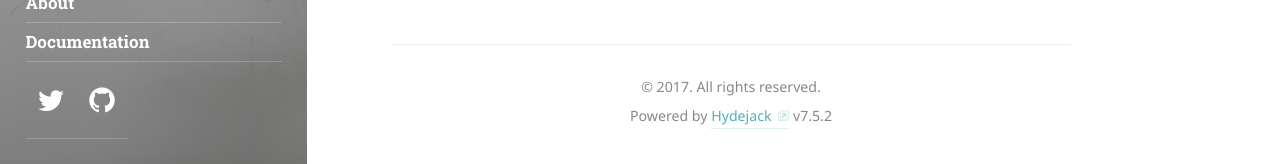
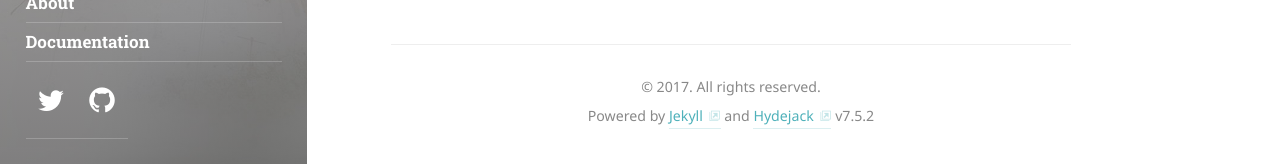
Before and after one commit to seunghyunhwang/seunghyunhwang.github.io, a Jekyll site: the page built from index.html, in a window 1280 px wide. Shown: the part 736-900 px from the top of the page. Built offline with Jekyll 4.4.1, drawn with Linux system fonts in a browser that asks for light colours; some web fonts are replaced; the list of posts is cut into pages by our own code.

Commit message:
Add the copyright

```diff
--- a/_includes/footer.html
+++ b/_includes/footer.html
@@ -11,6 +11,6 @@
     {% endfor %}
     </small></nav>
   {% endif %}
-  <p><small>Powered by <a class="external" href="https://qwtel.com/hydejack/">Hydejack</a> v<span id="_version">7.5.2</span></small></p>
+  <p><small>Powered by <a class="external" href="https://jekyllrb.com/">Jekyll</a> and <a class="external" href="https://qwtel.com/hydejack/">Hydejack</a> v<span id="_version">7.5.2</span></small></p>
   <hr class="sr-only"/>
 </footer>
```
